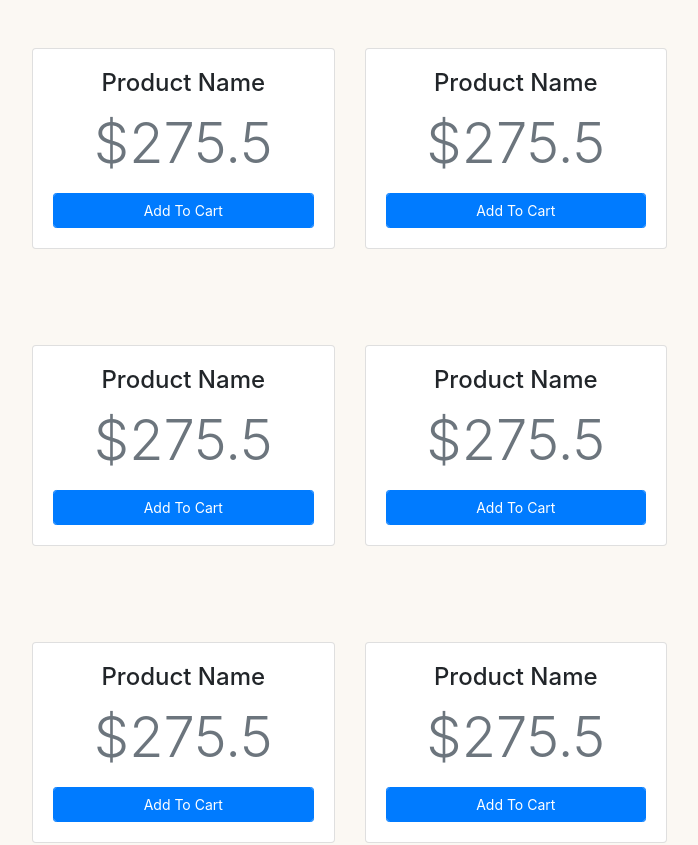
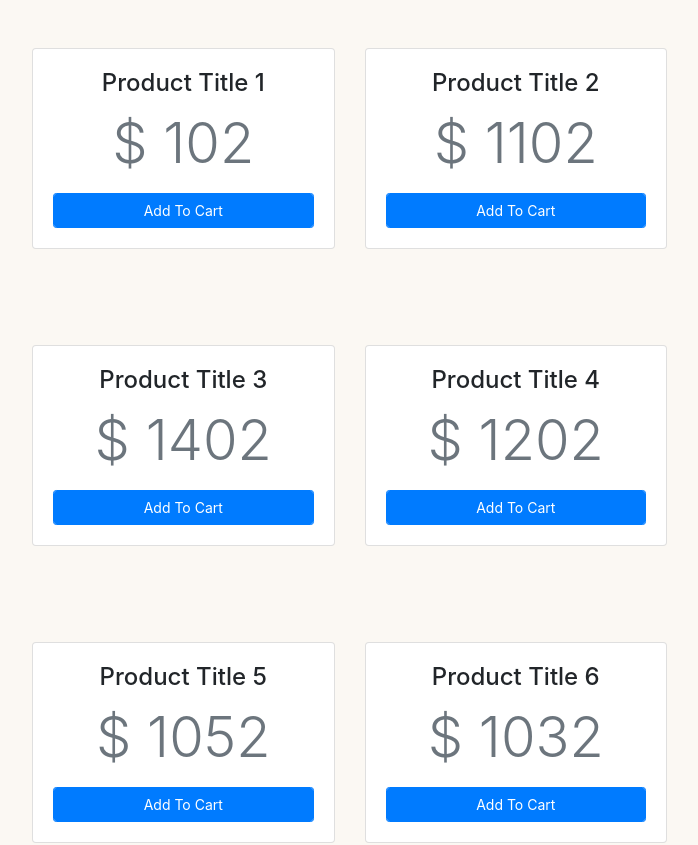
Before and after one commit to Samiulcse/vue, a Vue app in the folder vue-practice-shop/: page / in a window 1280 px wide. Shown: the top 845 px of the page, without its empty margins (53-751 px from the left). Built offline with nearby package versions, Linux system fonts and the light colour scheme.

Commit message:
Build-a-shopping-cart-L5-Displaying-product-via-props completed

```diff
--- a/vue-practice-shop/src/App.vue
+++ b/vue-practice-shop/src/App.vue
@@ -4,7 +4,7 @@
       <div class="col-md-7">
         <div class="row">
           <div class="col-md-6" v-for="product in products" v-bind:key="product.id">
-            <product></product>
+            <product v-bind:product="product"></product>
           </div>
         </div>
       </div>
--- a/vue-practice-shop/src/components/Product.vue
+++ b/vue-practice-shop/src/components/Product.vue
@@ -1,9 +1,16 @@
 <template>
     <div class="card my-5">
         <div class="card-body">
-            <h4 class="text-center card-title">Product Name</h4>
-            <p class="text-center text-muted card-text display-4">$275.5</p>
+            <h4 class="text-center card-title">{{ product.title }}</h4>
+            <p class="text-center text-muted card-text display-4">$ {{ Number(product.price).toFixed() }}</p>
             <button class="btn btn-primary btn-sm form-control">Add To Cart</button>
         </div>
     </div>
 </template>
+
+
+<script>
+export default {
+    props: ['product']
+}
+</script>
```
